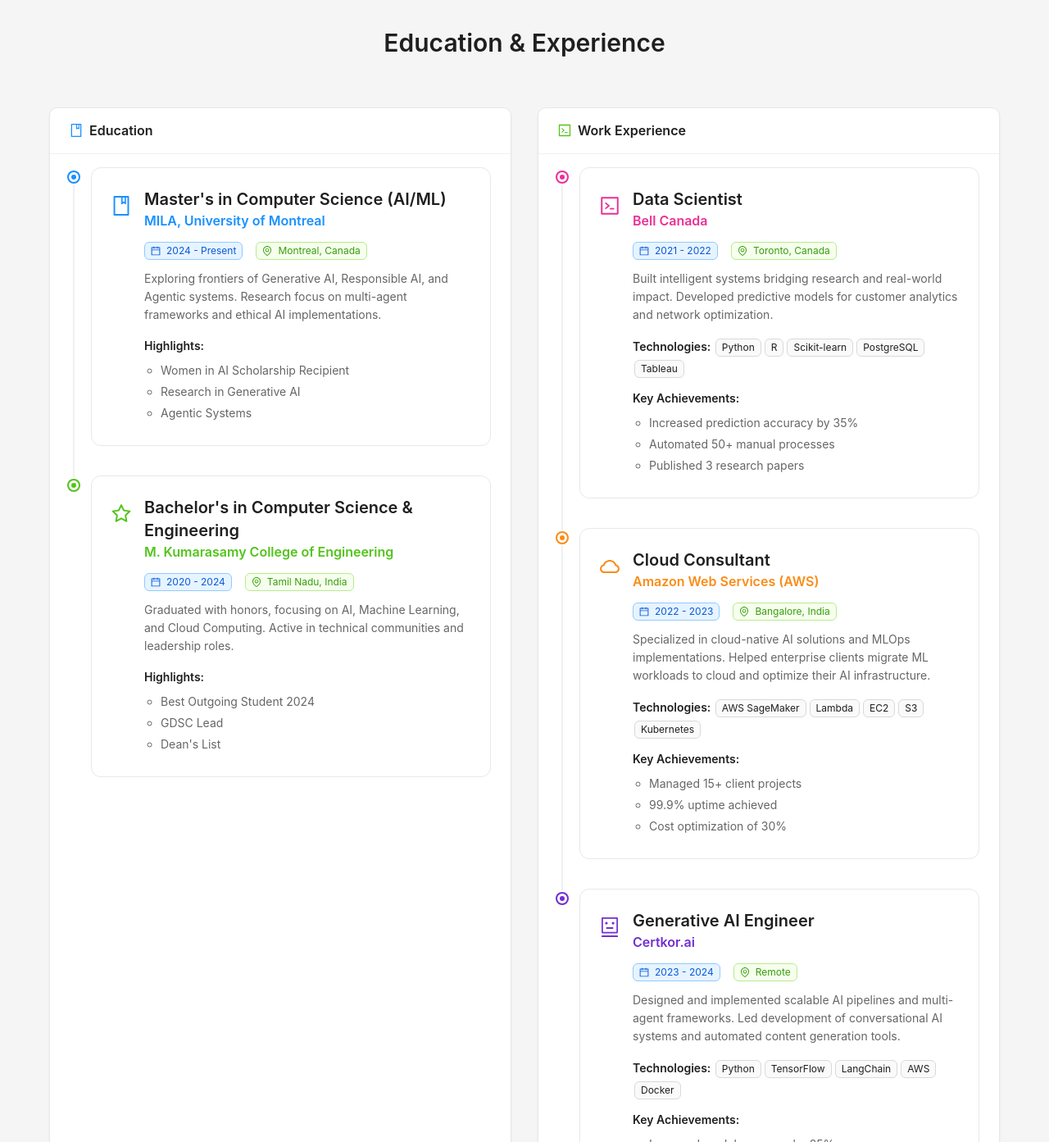
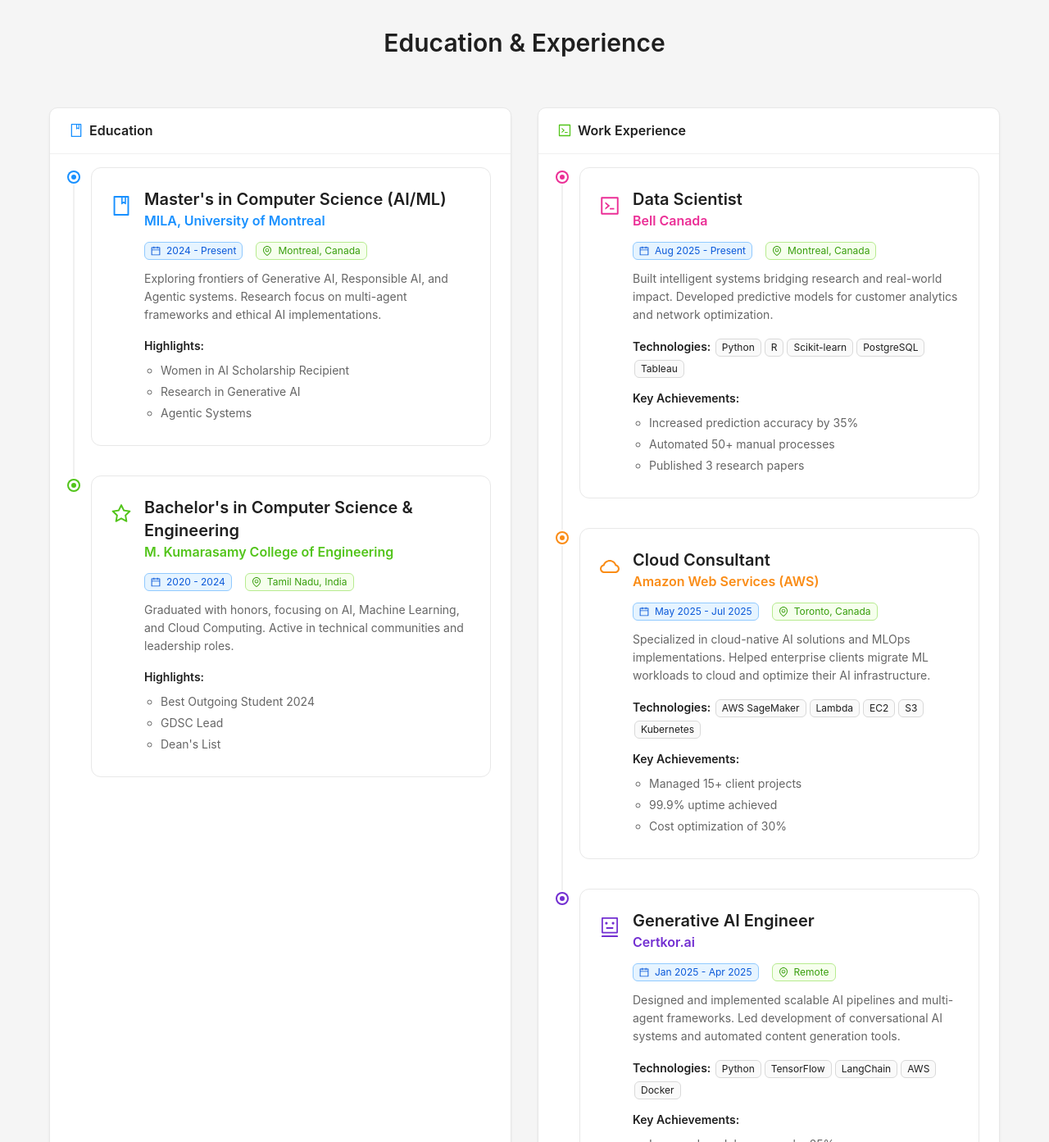
Before and after one commit to subramanikiruthikaai/Kiruthika-portfolio, a Next.js app: page / in a window 1280 px wide. Shown: the part 2949-4342 px from the top of the page at 82% size. Built offline with nearby package versions, Linux system fonts and the light colour scheme.

Commit message:
some changes

```diff
--- a/src/app/components/Experience.js
+++ b/src/app/components/Experience.js
@@ -41,8 +41,8 @@
         {
             title: "Data Scientist",
             company: "Bell Canada",
-            period: "2021 - 2022",
-            location: "Toronto, Canada",
+            period: "Aug 2025 - Present",
+            location: "Montreal, Canada",
             description: "Built intelligent systems bridging research and real-world impact. Developed predictive models for customer analytics and network optimization.",
             technologies: ["Python", "R", "Scikit-learn", "PostgreSQL", "Tableau"],
             achievements: ["Increased prediction accuracy by 35%", "Automated 50+ manual processes", "Published 3 research papers"],
@@ -52,8 +52,8 @@
         {
             title: "Cloud Consultant",
             company: "Amazon Web Services (AWS)",
-            period: "2022 - 2023",
-            location: "Bangalore, India",
+            period: "May 2025 - Jul 2025",
+            location: "Toronto, Canada",
             description: "Specialized in cloud-native AI solutions and MLOps implementations. Helped enterprise clients migrate ML workloads to cloud and optimize their AI infrastructure.",
             technologies: ["AWS SageMaker", "Lambda", "EC2", "S3", "Kubernetes"],
             achievements: ["Managed 15+ client projects", "99.9% uptime achieved", "Cost optimization of 30%"],
@@ -63,7 +63,7 @@
         {
             title: "Generative AI Engineer",
             company: "Certkor.ai",
-            period: "2023 - 2024",
+            period: "Jan 2025 - Apr 2025",
             location: "Remote",
             description: "Designed and implemented scalable AI pipelines and multi-agent frameworks. Led development of conversational AI systems and automated content generation tools.",
             technologies: ["Python", "TensorFlow", "LangChain", "AWS", "Docker"],
--- a/src/app/data/content.js
+++ b/src/app/data/content.js
@@ -82,21 +82,21 @@
     {
         title: "Generative AI Engineer",
         company: "Certkor.ai",
-        period: "2023 - 2024",
+        period: "Jan 2025 - Apr 2025",
         description: "Designed scalable AI pipelines and multi-agent frameworks",
         type: "work"
     },
     {
         title: "Cloud Consultant",
         company: "AWS",
-        period: "2022 - 2023",
+        period: "May 2025 - Jul 2025",
         description: "Specialized in cloud-native AI solutions and MLOps implementations",
         type: "work"
     },
     {
         title: "Data Scientist",
         company: "Bell",
-        period: "2021 - 2022",
+        period: "Aug 2025 - Present",
         description: "Built intelligent systems bridging research and real-world impact",
         type: "work"
     }
```
